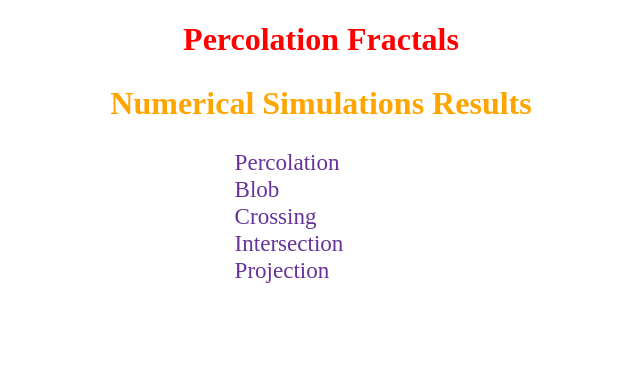
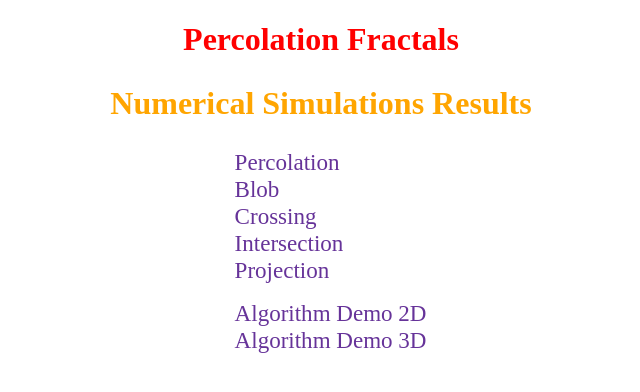
Before and after one commit to pauldubois98/PercolationFractalsStudy, a plain HTML site: page docs/index.html in a window 1280 px wide. Shown: the whole page, without its empty margins (319-959 px from the left). Drawn offline with Linux system fonts and the light colour scheme.

Commit message:
Added link to algo demo

```diff
--- a/docs/index.html
+++ b/docs/index.html
@@ -20,6 +20,10 @@
             <li><a href="intersection.html">Intersection</a></li>
             <li><a href="projection.html">Projection</a></li>
         </ul>
+        <ul>
+            <li><a href="https://pauldubois98.github.io/PercolationFractalsAlgorithmsDemo/2Dcrossing/index.html">Algorithm Demo 2D</a></li>
+            <li><a href="https://pauldubois98.github.io/PercolationFractalsAlgorithmsDemo/3Dcrossing/index.html">Algorithm Demo 3D</a></li>
+        </ul>
     </nav>
 
 </body>
```
